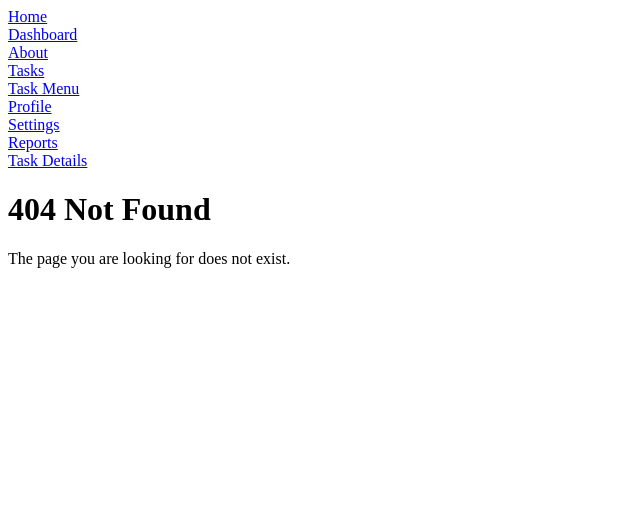
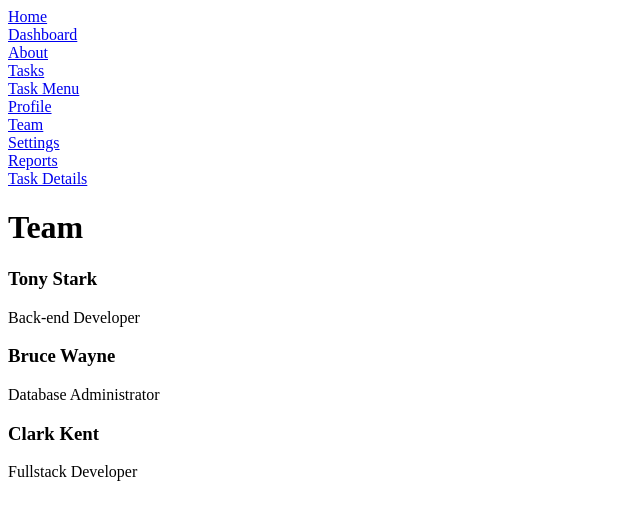
Before and after one commit to moses-25/React-TaskManager, a React (Vite) app: page /team in a window 1280 px wide. Before the commit this address had no page. Shown: the top 520 px of the page, without its empty margins (0-640 px from the left). Built offline with nearby package versions, Linux system fonts and the light colour scheme.

Commit message:
add Team page, TeamList & TeamCardMembers components, and team data

```diff
--- a/src/App.jsx
+++ b/src/App.jsx
@@ -11,6 +11,7 @@ import CreateTask from "./Pages/CreateTask";
 import TaskDetails from "./Pages/TaskDetails";
 import NotFound from "./Pages/NotFound";
 import Profile from "./Pages/Profile";
+import Team from "./Pages/Team";
 import Notifications from "./Pages/Notifications";
 import Settings from "./Pages/Settings";
 import Reports from "./Pages/Reports";
@@ -33,6 +34,7 @@ function App() {
         <Route path="/notifications" element={<Notifications />} />
         <Route path="/settings" element={<Settings />} />
         <Route path="/reports" element={<Reports />} />
+        <Route path="/team" element={<Team />} />
         <Route path="*" element={<NotFound />} />
       </Routes>
 
--- /dev/null
+++ b/src/Pages/Team.jsx
@@ -0,0 +1,11 @@
+import PageHeader from "../components/PageHeader";
+import TeamList from "../components/TeamList";
+
+export default function Team() {
+  return (
+    <div>
+      <PageHeader title=" Team" />
+      <TeamList />
+    </div>
+  );
+}
--- a/src/components/Navbar.jsx
+++ b/src/components/Navbar.jsx
@@ -15,6 +15,8 @@ export default function Navbar() {
             <br />
             <Link to="/profile">Profile</Link>
             <br />
+            <Link to="/team">Team</Link>
+            <br />
             <Link to="/settings">Settings</Link>
             <br />
             <Link to="/reports">Reports</Link>
--- /dev/null
+++ b/src/components/TeamCardMembers.jsx
@@ -0,0 +1,10 @@
+export default function TeamCardMembers(
+    { name, role }
+) {
+    return (
+        <div>
+            <h3>{name}</h3>
+            <p>{role}</p>
+        </div>
+    );
+}
--- /dev/null
+++ b/src/components/TeamList.jsx
@@ -0,0 +1,20 @@
+// Import the dataset
+import members from "../data/teamMembers";
+// Import the component
+import TeamCardMembers from "./TeamCardMembers";
+
+export default function TeamList() {
+    return (
+        <div>
+            {
+                members.map(member => (
+                    <TeamCardMembers
+                        key={member.id}
+                        name={member.name}
+                        role={member.role}
+                    />
+                ))
+            }
+        </div>
+    );
+}
--- /dev/null
+++ b/src/data/teamMembers.js
@@ -0,0 +1,19 @@
+const members = [
+    {
+        id: 1,
+        name: "Tony Stark",
+        role: "Back-end Developer"
+    },
+    {
+        id: 2,
+        name: "Bruce Wayne",
+        role: "Database Administrator"
+    },
+    {
+        id: 3,
+        name: "Clark Kent",
+        role: "Fullstack Developer"
+    }
+];
+
+export default members;
```
